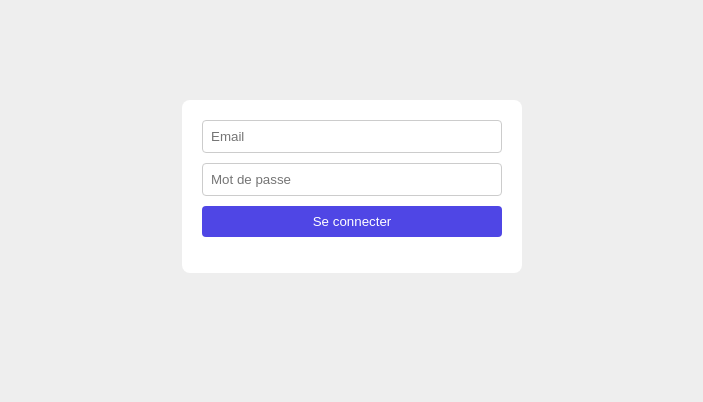
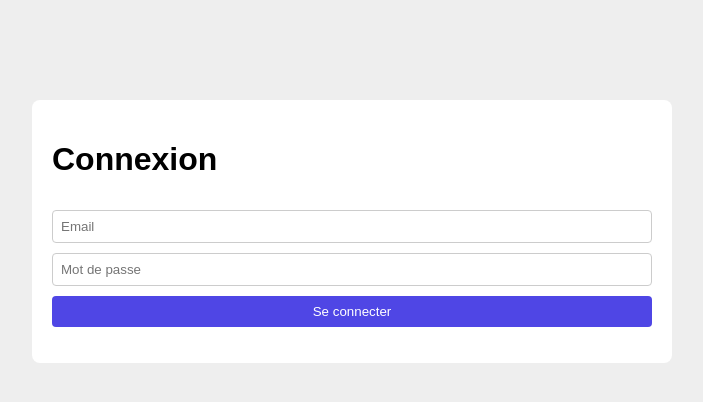
Before and after one commit to ONEmanLAW/NAVET-O-METRE, a Vue app: page / in a window 1280 px wide. Shown: the top 402 px of the page, without its empty margins (288-991 px from the left). Built offline with nearby package versions, Linux system fonts and the light colour scheme; the HTML template or start-up script is replaced by a standard one.

Commit message:
Added movies into front and added pagination with it when is connected.

```diff
--- a/assets/App.vue
+++ b/assets/App.vue
@@ -1,34 +1,26 @@
 <script setup>
 import { ref } from "vue";
+import Login from "./components/Login.vue";
+import Movies from "./components/Movies.vue";
 
-const props = defineProps({ loginUrl: String });
+defineProps({ loginUrl: String, moviesUrl: String });
 
-const email = ref("");
-const password = ref("");
-const message = ref("");
+const user = ref(JSON.parse(localStorage.getItem("user")));
 
-async function login() {
-    const response = await fetch(props.loginUrl, {
-        method: "POST",
-        headers: { "Content-Type": "application/json" },
-        body: JSON.stringify({ email: email.value, password: password.value }),
-    });
-    const data = await response.json();
+function login(data) {
+    localStorage.setItem("token", data.token);
+    localStorage.setItem("user", JSON.stringify(data.user));
+    user.value = data.user;
+}
 
-    if (response.ok) {
-        localStorage.setItem("token", data.token);
-        message.value = `Connecté en tant que ${data.user.email}`;
-    } else {
-        message.value = data.message;
-    }
+function logout() {
+    localStorage.removeItem("token");
+    localStorage.removeItem("user");
+    user.value = null;
 }
 </script>
 
 <template>
-    <form @submit.prevent="login">
-        <input v-model="email" type="email" placeholder="Email">
-        <input v-model="password" type="password" placeholder="Mot de passe">
-        <button>Se connecter</button>
-    </form>
-    <p>{{ message }}</p>
+    <Movies v-if="user" :user="user" :movies-url="moviesUrl" @logout="logout" />
+    <Login v-else :login-url="loginUrl" @login="login" />
 </template>
--- a/assets/app.css
+++ b/assets/app.css
@@ -4,7 +4,7 @@ body {
 }
 
 #app {
-    max-width: 300px;
+    max-width: 600px;
     margin: 100px auto;
     padding: 20px;
     background-color: #fff;
--- a/assets/app.js
+++ b/assets/app.js
@@ -3,4 +3,7 @@ import { createApp } from "vue";
 import App from "./App.vue";
 
 const el = document.getElementById("app");
-createApp(App, { loginUrl: el.dataset.loginUrl }).mount(el);
+createApp(App, {
+    loginUrl: el.dataset.loginUrl,
+    moviesUrl: el.dataset.moviesUrl,
+}).mount(el);
--- /dev/null
+++ b/assets/components/Login.vue
@@ -0,0 +1,35 @@
+<script setup>
+import { ref } from "vue";
+
+const props = defineProps({ loginUrl: String });
+const emit = defineEmits(["login"]);
+
+const email = ref("");
+const password = ref("");
+const message = ref("");
+
+async function login() {
+    const response = await fetch(props.loginUrl, {
+        method: "POST",
+        headers: { "Content-Type": "application/json" },
+        body: JSON.stringify({ email: email.value, password: password.value }),
+    });
+    const data = await response.json();
+
+    if (response.ok) {
+        emit("login", data);
+    } else {
+        message.value = data.message;
+    }
+}
+</script>
+
+<template>
+    <form @submit.prevent="login">
+        <h1>Connexion</h1>
+        <input v-model="email" type="email" placeholder="Email">
+        <input v-model="password" type="password" placeholder="Mot de passe">
+        <button>Se connecter</button>
+    </form>
+    <p>{{ message }}</p>
+</template>
--- /dev/null
+++ b/assets/components/Movies.vue
@@ -0,0 +1,53 @@
+<script setup>
+import { ref, onMounted } from "vue";
+
+const props = defineProps({ user: Object, moviesUrl: String });
+const emit = defineEmits(["logout"]);
+
+const movies = ref([]);
+const page = ref(1);
+const lastPage = ref(1);
+
+async function loadMovies() {
+    const response = await fetch(`${props.moviesUrl}?page=${page.value}&limit=20`, {
+        headers: { Authorization: `Bearer ${localStorage.getItem("token")}` },
+    });
+
+    if (response.status === 401) {
+        emit("logout");
+        return;
+    }
+
+    const data = await response.json();
+    movies.value = data.items;
+    lastPage.value = data.lastPage;
+}
+
+function goTo(newPage) {
+    page.value = newPage;
+    loadMovies();
+}
+
+onMounted(loadMovies);
+</script>
+
+<template>
+    <header>
+        <span>Connecté en tant que {{ user.email }}</span>
+        <button @click="emit('logout')">Se déconnecter</button>
+    </header>
+
+    <h1>Films</h1>
+    <ul>
+        <li v-for="movie in movies" :key="movie.id">
+            <strong>{{ movie.title }}</strong> ({{ movie.releaseDate }})
+            <span v-if="movie.myRating !== null"> - ma note : {{ movie.myRating }}/10</span>
+        </li>
+    </ul>
+
+    <nav>
+        <button :disabled="page === 1" @click="goTo(page - 1)">Précédent</button>
+        <span>Page {{ page }} / {{ lastPage }}</span>
+        <button :disabled="page === lastPage" @click="goTo(page + 1)">Suivant</button>
+    </nav>
+</template>
```
Also changed, not shown: 1 other file (tests, documents, lock files or other folders).
